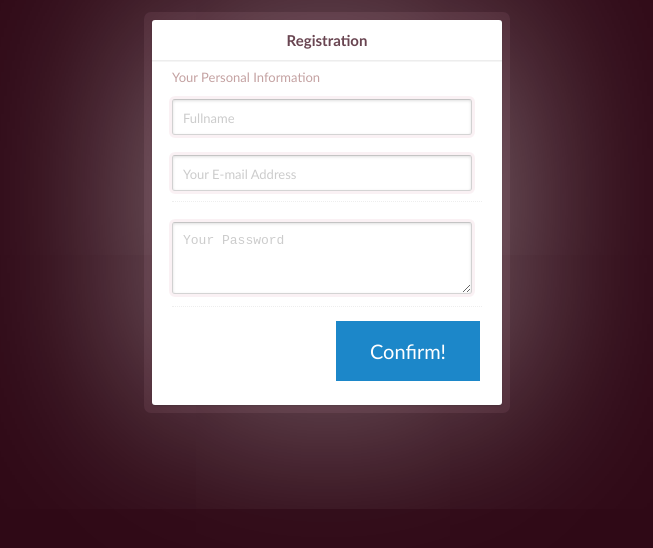
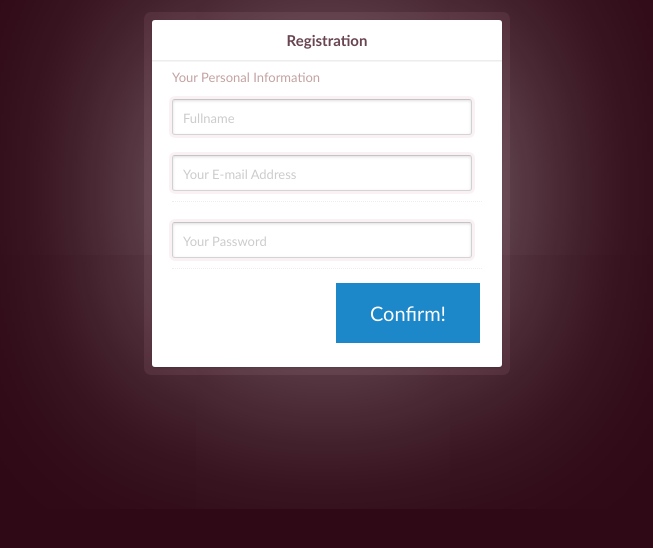
Before and after one commit to kentetics/congats, a plain HTML site: page index.html in a window 1280 px wide. Shown: the whole page, without its empty margins (313-966 px from the left). Drawn offline with Linux system fonts and the light colour scheme.

Commit message:
Update index.html

```diff
--- a/index.html
+++ b/index.html
@@ -31,7 +31,7 @@
       <input type="text" name="email" value="" placeholder="Your E-mail Address">
       </div>
       <div class="reg_section password">
-      <textarea name="text" id="" placeholder="Your Password"></textarea>
+      <input type="password" name="th1s_1s_4_f4ke_s1gnup" id="" placeholder="Your Password"></input>
       </div>
       <p class="terms">
         <label>
```
